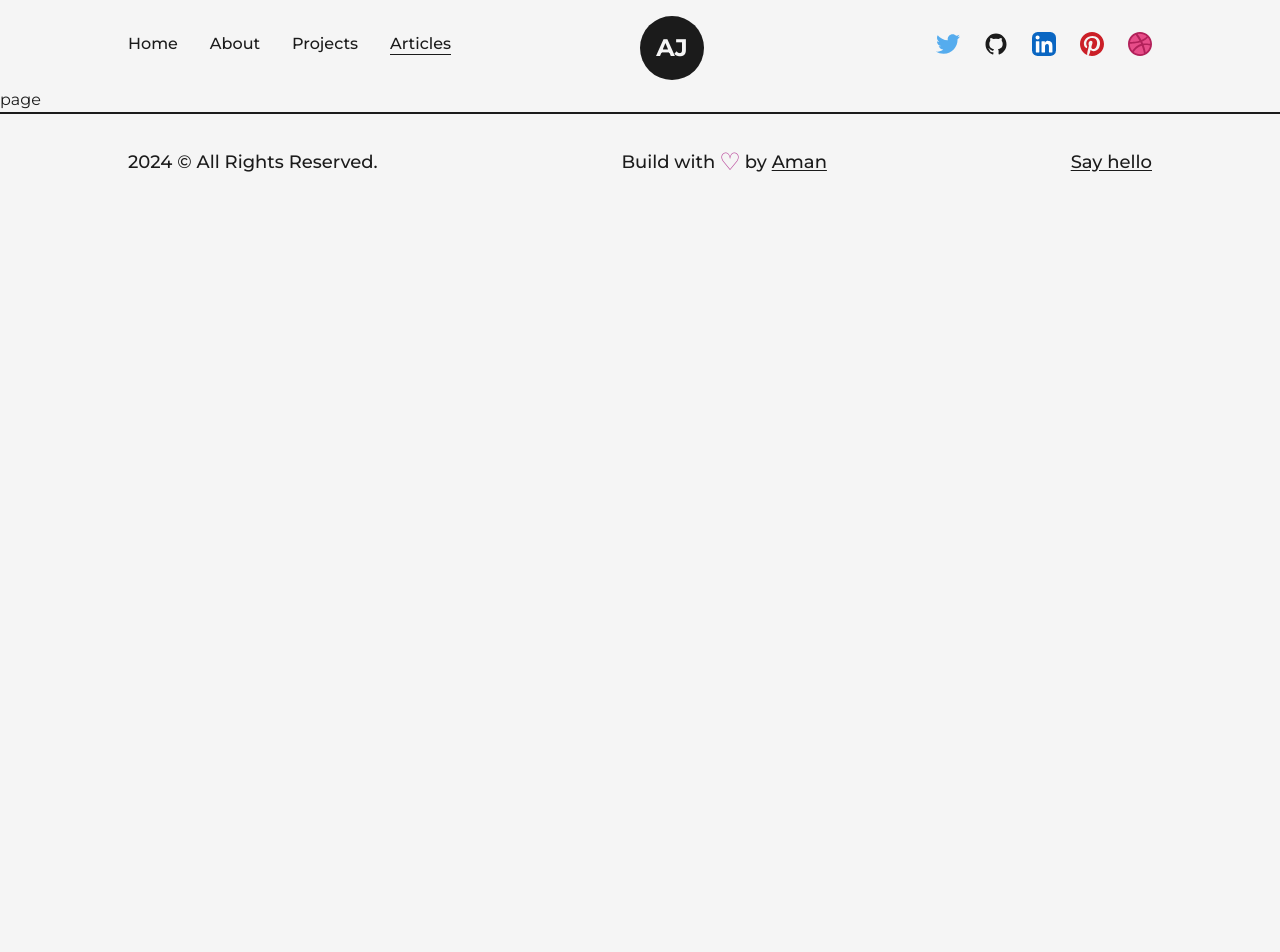
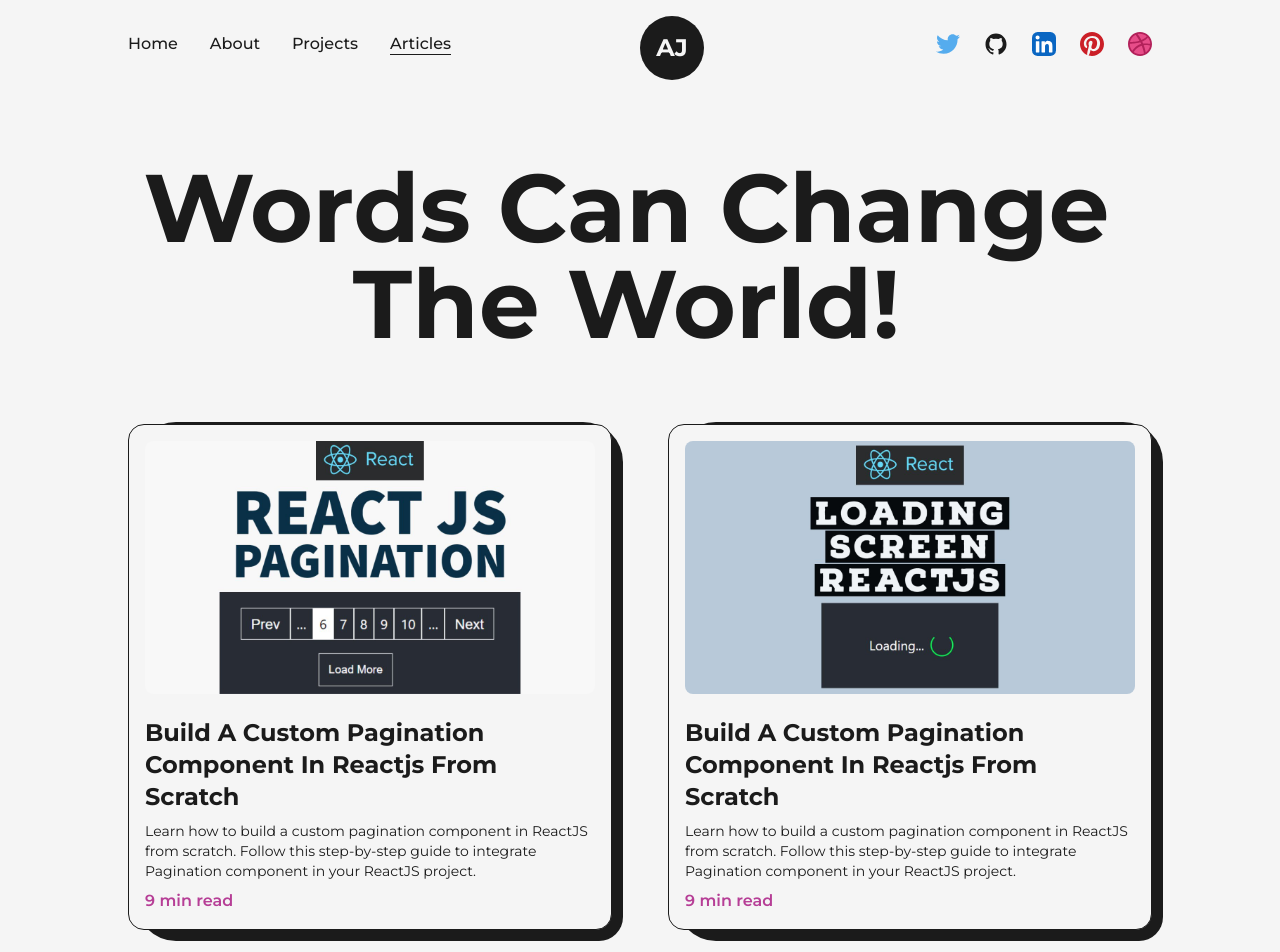
Before and after one commit to jh9amn/modernPortfolio, a Next.js app: page /articles in a window 1280 px wide. Shown: the top 952 px of the page. Before the commit the page ends 800 px from the top, so only its background shows below. Built offline with nearby package versions, Linux system fonts and the light colour scheme.

Commit message:
Article Animate

```diff
--- a/src/app/(sections)/articles/page.tsx
+++ b/src/app/(sections)/articles/page.tsx
@@ -1,9 +1,249 @@
-import React from 'react'
+"use client";
+import AnimatedText from "@/components/AnimatedText";
+import Layout from "@/components/Layout";
+import Head from "next/head";
+import Image, { StaticImageData } from "next/image";
+import Link from "next/link";
+import React, { useRef } from "react";
+import { motion, useInView, useMotionValue } from "framer-motion";
+import article1 from "../../../../public/images/articles/pagination component in reactjs.jpg";
+import article2 from "../../../../public/images/articles/create loading screen in react js.jpg";
+import article3 from "../../../../public/images/articles/pagination component in reactjs.jpg";
+import article4 from "../../../../public/images/articles/create modal component in react using react portals.png";
+
+const FramerImage = motion(Image);
+
+interface FeaturedArticleProps {
+  img: string | StaticImageData;
+  title: string;
+  time: string;
+  summary?: string;
+  link: string;
+}
+
+// Image on hover on Title with help of framer motion and useRef
+const MovingImage = ({
+  title,
+  img,
+  link,
+}: {
+  title: string;
+  img: string | StaticImageData;
+  link: string;
+}) => {
+  const x = useMotionValue(0);
+  const y = useMotionValue(0);
+  const imageRef = useRef(null);
+
+  function handleMouse(event) {
+    // console.log(event.pageX);
+    imageRef.current.style.display = "inline-block";
+    x.set(event.pageX);
+    y.set(-10);
+  }
+  function handleMouseLeave(event) {
+    // console.log(event.pageX);
+    imageRef.current.style.display = "none";
+    x.set(0);
+    y.set(0);
+  }
+
+  return (
+    <Link
+      href={link}
+      target="_blank"
+      onMouseMove={handleMouse}
+      onMouseLeave={handleMouseLeave}
+    >
+      <h2 className="capitalize text-xl font-semibold hover:underline">
+        {title}
+      </h2>
+      <FramerImage
+        ref={imageRef}
+        style={{ x: x, y: y }}
+        initial={{ opacity: 0 }}
+        whileInView={{ opacity: 1, transition: { duration: 0.2 } }}
+        src={img}
+        alt={title}
+        className="w-96 z-10 h-auto hidden absolute rounded-lg"
+      />
+    </Link>
+  );
+};
+
+const Article: React.FC<FeaturedArticleProps> = ({
+  img,
+  title,
+  link,
+  time,
+}) => {
+  return (
+    <motion.li
+      className="relative w-full p-4 my-4 rounded-xl flex items-center justify-between bg-light text-dark first:mt-0 border border-solid border-dark border-r-4 border-b-4"
+      initial={{ y: 200 }}
+      whileInView={{ y: 0, transition: { duration: 0.5, ease: "easeInOut" } }}
+      viewport={{ once: true }}
+    >
+      <MovingImage link={link} title={title} img={img} />
+      <span className="text-primary font-semibold pl-4">{time}</span>
+    </motion.li>
+  );
+};
+
+const FeaturedArticle: React.FC<FeaturedArticleProps> = ({
+  img,
+  title,
+  time,
+  summary,
+  link,
+}) => {
+  const ref = useRef(null);
+  const isInView = useInView(ref, { once: false, margin: "-20% 0% -20% 0%" });
+  return (
+    <motion.li
+      className="col-span-1 w-full p-4 bg-light border border-solid border-dark rounded-2xl relative"
+      initial={{ opacity: 0, y: -50 }}
+      ref={ref}
+      animate={isInView ? { opacity: 1, y: 0 } : { opacity: 0, y: -50 }}
+      transition={{ duration: 0.5 }}
+    >
+      <motion.div
+        className="absolute -bottom-3 -right-3 -z-10 w-[101%] h-[103%] rounded-[2.5rem] rounded-br-3xl bg-dark"
+        initial={{ opacity: 0 }}
+        animate={{ opacity: 1 }}
+        transition={{ duration: 0.2 }}
+      />
+      <Link
+        href={link}
+        target="_blank"
+        className="w-full cursor-pointer overflow-hidden rounded-lg inline-block"
+      >
+        <FramerImage
+          src={img}
+          alt={title}
+          className="w-full h-auto"
+          whileHover={{ scale: 1.05 }}
+          transition={{ duration: 0.2 }}
+        />
+      </Link>
+      <Link href={link} target="_blank">
+        <h2 className="capitalize hover:underline text-2xl font-bold my-2 mt-4">
+          {title}
+        </h2>
+      </Link>
+      <p className="text-sm mb-2">{summary}</p>
+      <span className="text-primary font-semibold">{time}</span>
+    </motion.li>
+  );
+};
 
 const Articles = () => {
   return (
-    <div>page</div>
-  )
-}
+    <>
+      <Head>
+        <title>Aman | About Page</title>
+        <meta name="description" content="my description" />
+      </Head>
 
-export default Articles
+      <main className="w-full mb-16 flex flex-col justify-center items-center overflow-hidden">
+        <Layout className="pt-16">
+          <AnimatedText
+            text={"Words Can Change The World!"}
+            className="mb-16"
+          />
+          <ul className="grid grid-cols-2 gap-14">
+            <FeaturedArticle
+              title={
+                "Build A Custom Pagination Component In Reactjs From Scratch"
+              }
+              summary="Learn how to build a custom pagination component in ReactJS from scratch. Follow this step-by-step guide to integrate Pagination component in your ReactJS project."
+              time="9 min read"
+              img={article1}
+              link="/"
+            />
+            <FeaturedArticle
+              title={
+                "Build A Custom Pagination Component In Reactjs From Scratch"
+              }
+              summary="Learn how to build a custom pagination component in ReactJS from scratch. Follow this step-by-step guide to integrate Pagination component in your ReactJS project."
+              time="9 min read"
+              img={article2}
+              link="/"
+            />
+          </ul>
+
+          <h2 className="font-bold text-4xl w-full text-center my-16 mt-32">
+            All Articles
+          </h2>
+          <ul>
+            <Article
+              title="Form Validation In Reactjs: Build A Reusable Custom Hook For Inputs And Error Handling
+"
+              img={article4}
+              time="December 21, 2024"
+              link="/"
+            />
+            <Article
+              title="Form Validation In Reactjs: Build A Reusable Custom Hook For Inputs And Error Handling
+"
+              img={article3}
+              time="December 21, 2024"
+              link="/"
+            />
+            <Article
+              title="Form Validation In Reactjs: Build A Reusable Custom Hook For Inputs And Error Handling
+"
+              img={article4}
+              time="December 21, 2024"
+              link="/"
+            />
+            <Article
+              title="Form Validation In Reactjs: Build A Reusable Custom Hook For Inputs And Error Handling
+"
+              img={article3}
+              time="December 21, 2024"
+              link="/"
+            />
+            <Article
+              title="Form Validation In Reactjs: Build A Reusable Custom Hook For Inputs And Error Handling
+"
+              img={article3}
+              time="December 21, 2024"
+              link="/"
+            />
+            <Article
+              title="Form Validation In Reactjs: Build A Reusable Custom Hook For Inputs And Error Handling
+"
+              img={article3}
+              time="December 21, 2024"
+              link="/"
+            />
+            <Article
+              title="Form Validation In Reactjs: Build A Reusable Custom Hook For Inputs And Error Handling
+"
+              img={article3}
+              time="December 21, 2024"
+              link="/"
+            />
+            <Article
+              title="Form Validation In Reactjs: Build A Reusable Custom Hook For Inputs And Error Handling
+"
+              img={article3}
+              time="December 21, 2024"
+              link="/"
+            />
+            <Article
+              title="Form Validation In Reactjs: Build A Reusable Custom Hook For Inputs And Error Handling
+"
+              img={article3}
+              time="December 21, 2024"
+              link="/"
+            />
+          </ul>
+        </Layout>
+      </main>
+    </>
+  );
+};
+
+export default Articles;
--- a/src/app/(sections)/projects/page.tsx
+++ b/src/app/(sections)/projects/page.tsx
@@ -9,6 +9,8 @@
 import { motion, useInView } from "framer-motion";
 import project1 from "../../../../public/images/projects/crypto-screener-cover-image.jpg";
 import AnimationTmeplate from "@/components/AnimationTmeplate";
+
+const FramerImage = motion(Image);
 
 interface FeaturedProjectProps {
   type: string;
@@ -49,7 +51,13 @@
         className="w-1/2 cursor-pointer overflow-hidden rounded-lg p-12"
       >
         <div className="image-container">
-          <Image src={img} alt={title} className="w-full h-auto" />
+          <FramerImage
+            src={img}
+            alt={title}
+            className="w-full h-auto"
+            whileHover={{ scale: 1.05 }}
+            transition={{ duration: 0.2 }}
+          />
         </div>
       </Link>
 
@@ -110,7 +118,13 @@
         className="w-full cursor-pointer overflow-hidden rounded-lg p-12"
       >
         <div className="image-container">
-          <Image src={img} alt={title} className="w-full h-auto" />
+          <FramerImage
+            src={img}
+            alt={title}
+            className="w-full h-auto"
+            whileHover={{ scale: 1.05 }}
+            transition={{ duration: 0.2 }}
+          />
         </div>
       </Link>
       <div className="w-full flex flex-col items-start justify-between mt-4">
@@ -168,7 +182,13 @@
         className="w-full cursor-pointer overflow-hidden rounded-lg p-12"
       >
         <div className="image-container">
-          <Image src={img} alt={title} className="w-full h-auto" />
+          <FramerImage
+            src={img}
+            alt={title}
+            className="w-full h-auto"
+            whileHover={{ scale: 1.05 }}
+            transition={{ duration: 0.2 }}
+          />
         </div>
       </Link>
 
```
